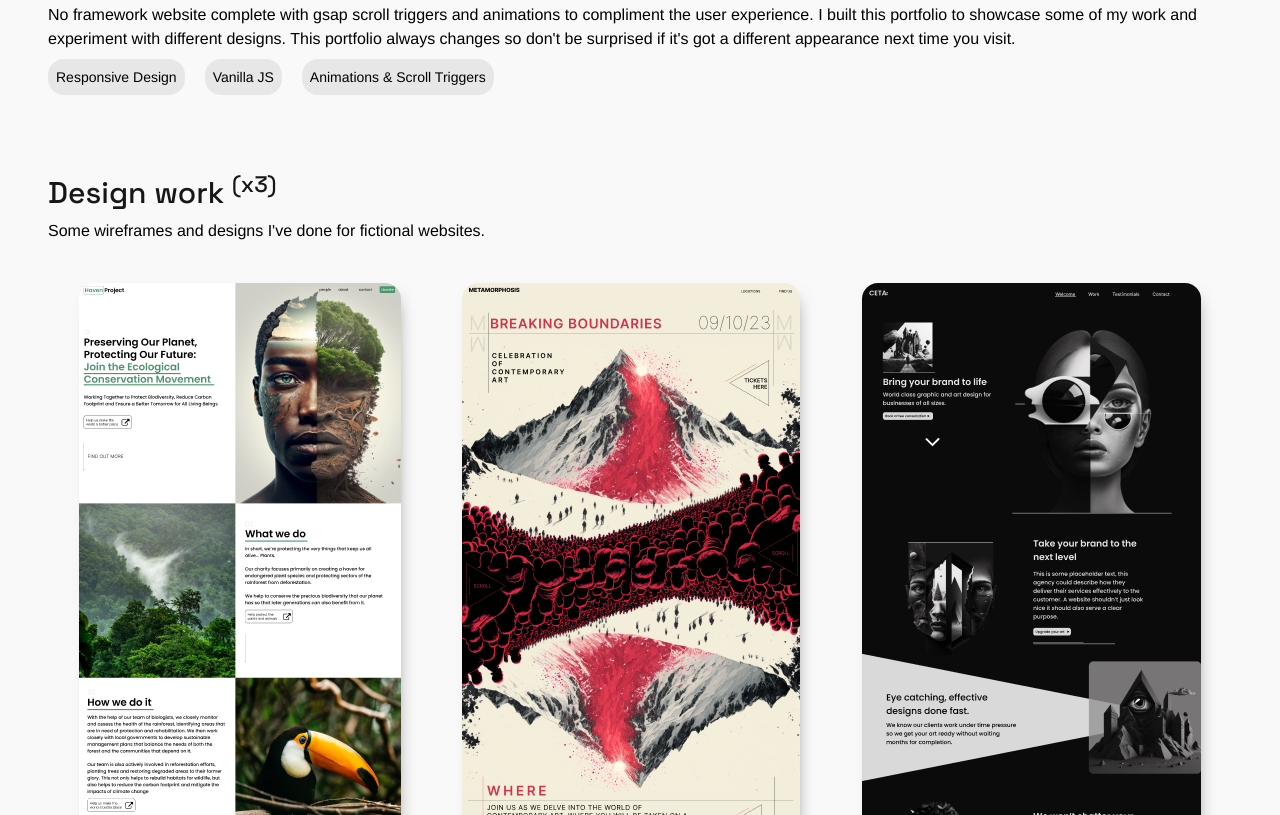
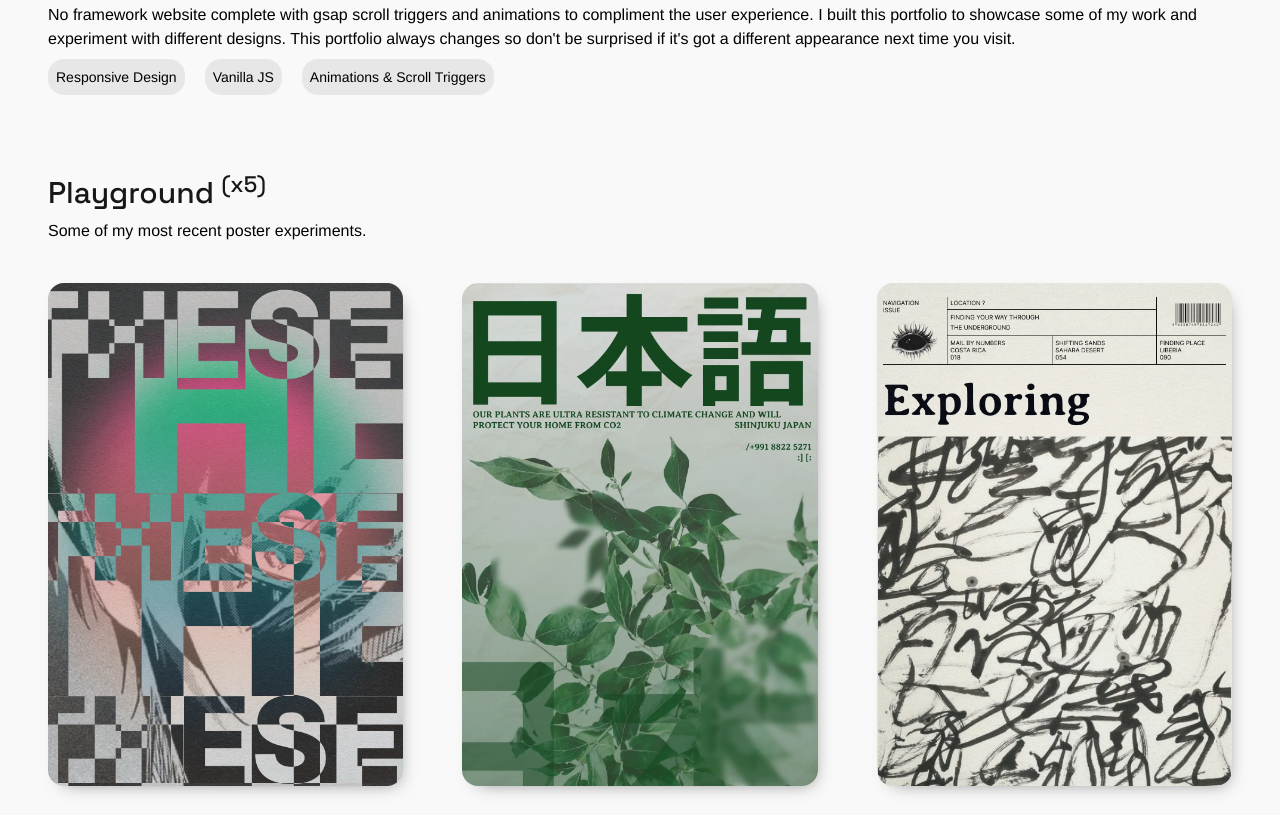
Before and after one commit to Wj9488/Portfolio-2-Master, a website: page index.html in a window 1280 px wide. Shown: the part 1925-2740 px from the top of the page. Drawn offline with nearby package versions, Linux system fonts and the light colour scheme; a web font is replaced by a local one.

Commit message:
Added recent work

```diff
--- a/anim.js
+++ b/anim.js
@@ -182,11 +182,6 @@ function gsapNav() {
             duration: 1,
             opacity: 1,
         })
-        gsap.staggerFrom(staggerTargets, 0.5, {
-            opacity: 0,
-            delay: 1.0,
-            ease: "power1.inOut"
-        }, 0.2);
     }
 
     function closeNav() {
--- a/index.html
+++ b/index.html
@@ -607,23 +607,26 @@
         </div>
         </section>
 
-        <section class="mt-10 lg:mt-6 p-4">
+        <section class="mt-10 mb-6 lg:mt-6 p-4">
           <h4 class="text-3xl text-neutral-900 mt-2 grotesk font-medium">
-            Design work <sup>(x3)</sup>
+            Playground <sup>(x5)</sup>
           </h4>
           <p class="mt-2 ">
-            Some wireframes and designs I've done for fictional websites.
+            Some of my most recent poster experiments.
           </p>
           <!-- flex justify-around items-center flex-row lg:flex justify-around items-center -->
-          <div class="mt-6 flex-row lg:flex justify-around items-start">
-              <img class="gsap__wireframe mt-4 rounded-2xl custom__shadow xl:ml-auto xl:mr-auto xl:w-10/12" src="./imgs/wireframe__3.png" alt="">
-              <img class="gsap__wireframe mt-4 rounded-2xl custom__shadow xl:ml-auto xl:mr-auto xl:w-10/12" src="./imgs/wireframe__2 .png" alt="">
+          <div class="mt-6 image__showcase_grid">
+              <img class="gsap__wireframe mt-4 rounded-2xl custom__shadow xl:ml-auto xl:mr-auto xl:w-10/12" src="./imgs/poster_1_optimised.webp" alt="">
+              <img class="gsap__wireframe mt-4 rounded-2xl custom__shadow xl:ml-auto xl:mr-auto xl:w-10/12" src="./imgs/poster_2_optimised.webp" alt="">
               <!-- <img class="mt-4" src="./imgs/wireframe__1.png" alt=""> -->
-              <img class="gsap__wireframe mt-4 rounded-2xl custom__shadow xl:ml-auto xl:mr-auto xl:w-10/12" src="./imgs/wireframe__4.png" alt="">
+              <img class="gsap__wireframe mt-4 rounded-2xl custom__shadow xl:ml-auto xl:mr-auto xl:w-10/12" src="./imgs/poster_3_optimised.webp" alt="">
+              <img class="gsap__wireframe mt-4 rounded-2xl custom__shadow xl:ml-auto xl:mr-auto xl:w-10/12" src="./imgs/poster_4_optimised.webp" alt="">
+              <img class="gsap__wireframe mt-4 rounded-2xl custom__shadow xl:ml-auto xl:mr-auto xl:w-10/12" src="./imgs/poster_5_optimised.webp" alt="">
+
           </div>
         </section>
 
-        <section class="mt-10 lg:mt-6 p-4" id="about-me">
+        <section class="custom__margin_top lg:mt-6 p-4" id="about-me">
           <p class="text-neutral-500 text-sm playfair">03</p>
           <h3 class="text-3xl text-neutral-900 mt-2 grotesk font-medium">
             About me
```
Also changed, not shown: build.css, imgs/poster_1_optimised.webp (added), imgs/poster_2_optimised.webp (added), imgs/poster_3_optimised.webp (added), imgs/poster_4_optimised.webp (added), imgs/poster_5_optimised.webp (added), imgs/wireframe__1.png (deleted).
